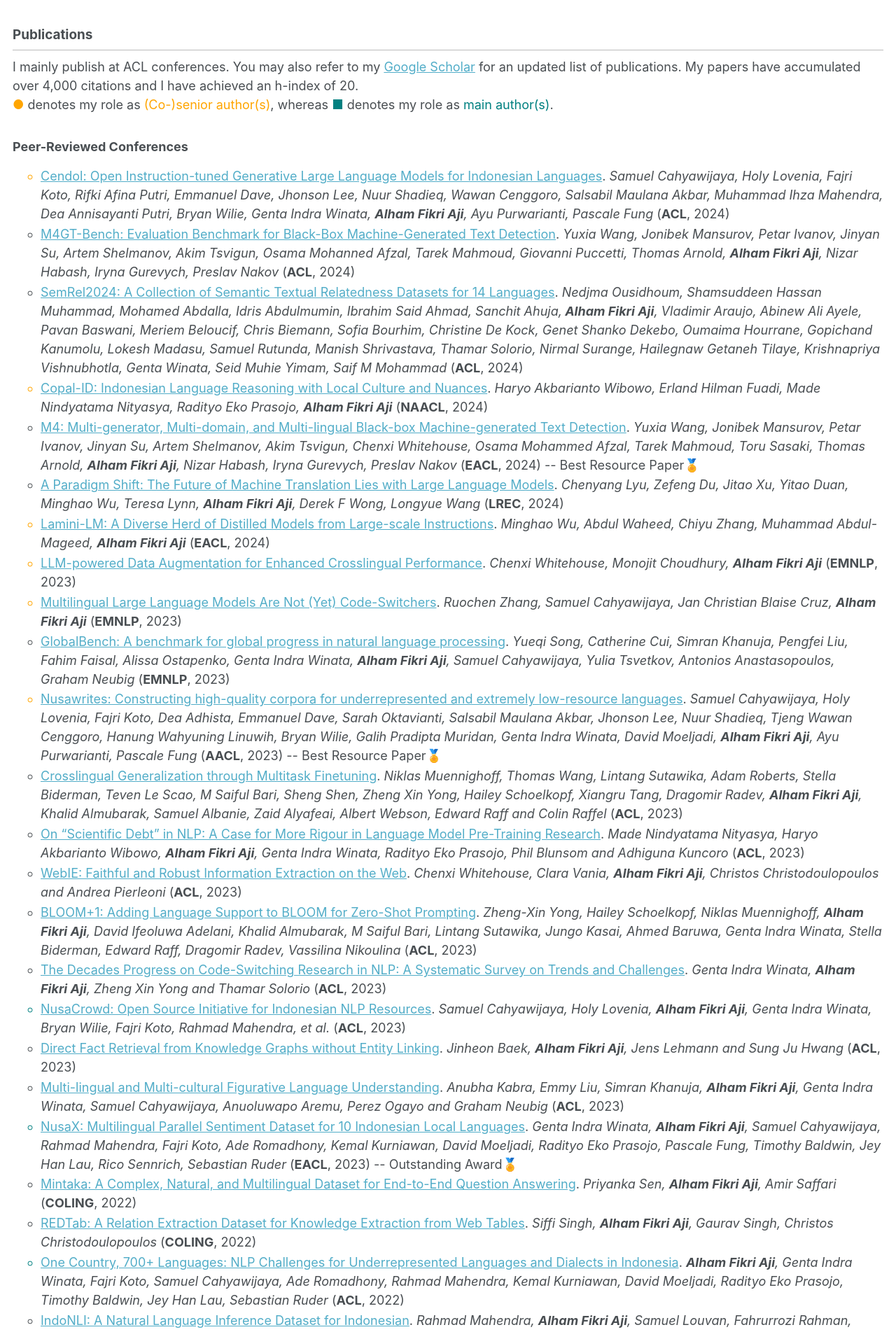
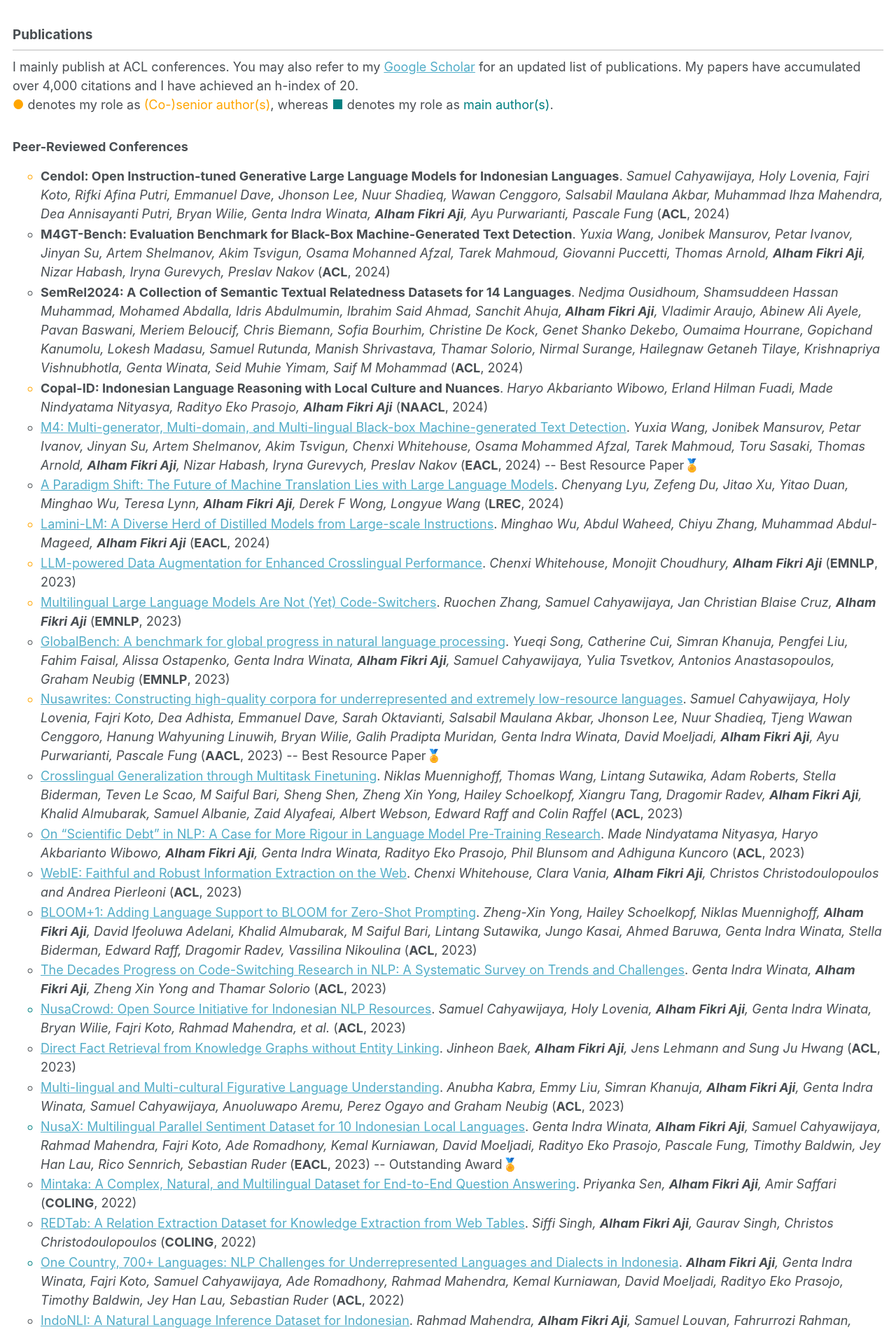
Before and after one commit to afaji/afaji.github.io, a Jekyll site: the page built from _pages/cv.md, in a window 1280 px wide. Shown: the part 1896-3799 px from the top of the page at 70% size. Built offline with Jekyll 4.4.1, drawn with Linux system fonts in a browser that asks for light colours.

Commit message:
Update cv.md

```diff
--- a/_pages/cv.md
+++ b/_pages/cv.md
@@ -87,7 +87,7 @@ I mainly publish at ACL conferences. You may also refer to my [Google Scholar](h
 <ul>
 {% for paper in site.data.paper.conference %}
 <li class="{% if paper.author and paper.author == 'first' %}first-author{% elsif paper.author and paper.author == 'last' %}last-author{% else %}default-author{% endif %}">
-    <a href="{{ paper.url }}">{{ paper.title | raw }}</a>. <i>{{ paper.authors | raw }}</i> (<b>{{ paper.venue | raw }}</b>, {{ paper.date | raw }})
+    {% if paper.url %}<a href="{{ paper.url }}">{{ paper.title }}</a>{% else %}<strong>{{ paper.title }}</strong>{% endif %}. <i>{{ paper.authors | raw }}</i> (<b>{{ paper.venue | raw }}</b>, {{ paper.date | raw }})
     {% if paper.notes != null %} -- {{ paper.notes | raw }}
     {% endif %}
 </li>
@@ -100,7 +100,7 @@ I mainly publish at ACL conferences. You may also refer to my [Google Scholar](h
 <ul>
 {% for paper in site.data.paper.workshop %}
 <li class="{% if paper.author and paper.author == 'first' %}first-author{% elsif paper.author and paper.author == 'last' %}last-author{% else %}default-author{% endif %}">
-    <a href="{{ paper.url }}">{{ paper.title | raw }}</a>. <i>{{ paper.authors | raw }}</i> (<b>{{ paper.venue | raw }}</b>, {{ paper.date | raw }})
+    {% if paper.url %}<a href="{{ paper.url }}">{{ paper.title }}</a>{% else %}<strong>{{ paper.title }}</strong>{% endif %}. <i>{{ paper.authors | raw }}</i> (<b>{{ paper.venue | raw }}</b>, {{ paper.date | raw }})
     {% if paper.notes != null %} -- {{ paper.notes | raw }}
     {% endif %}
 </li>
@@ -115,7 +115,7 @@ Aside from MBZUAI, I co-supervise students from Indonesian universities, where I
 <ul>
 {% for student in site.data.student.student %}
   <li>
-    <a href="{{ student.url }}">{{ student.name | raw }}</a> — {{ student.rolejob | raw }}<span style="float: right;">{{ student.period | raw }}</span><br>
+   {% if student.url %}<a href="{{ student.url }}">{{ student.name | raw }}</a>{% else %}<strong>{{ student.name | raw }}</strong>{% endif %} — {{ student.rolejob | raw }}<span style="float: right;">{{ student.period | raw }}</span><br>
     Role: {{ student.role | raw }}{% if student.co %}; with {{ student.co }}{% endif %}<br>
     {% if student.job %}
       <strong>Current position</strong>: {{ student.job | raw }}<br>
@@ -128,7 +128,7 @@ Aside from MBZUAI, I co-supervise students from Indonesian universities, where I
 <ul>
 {% for student in site.data.student.paststudent %}
   <li>
-    <a href="{{ student.url }}">{{ student.name | raw }}</a> — {{ student.rolejob | raw }}<span style="float: right;">{{ student.period | raw }}</span><br>
+    {% if student.url %}<a href="{{ student.url }}">{{ student.name | raw }}</a>{% else %}<strong>{{ student.name | raw }}</strong>{% endif %} — {{ student.rolejob | raw }}<span style="float: right;">{{ student.period | raw }}</span><br>
     Role: {{ student.role | raw }}{% if student.co %}; with {{ student.co }}{% endif %}<br>
     {% if student.job %}
       <strong>Current position</strong>: {{ student.job | raw }}<br>
@@ -141,7 +141,7 @@ Aside from MBZUAI, I co-supervise students from Indonesian universities, where I
 <ul>
 {% for student in site.data.student.staff %}
   <li>
-    <a href="{{ student.url }}">{{ student.name | raw }}</a> — {{ student.rolejob | raw }}<span style="float: right;">{{ student.period | raw }}</span><br>
+    {% if student.url %}<a href="{{ student.url }}">{{ student.name | raw }}</a>{% else %}<strong>{{ student.name | raw }}</strong>{% endif %} — {{ student.rolejob | raw }}<span style="float: right;">{{ student.period | raw }}</span><br>
     Role: {{ student.role | raw }}{% if student.co %}; with {{ student.co }}{% endif %}<br>
     {% if student.job %}
       <strong>Current position</strong>: {{ student.job | raw }}<br>
```
